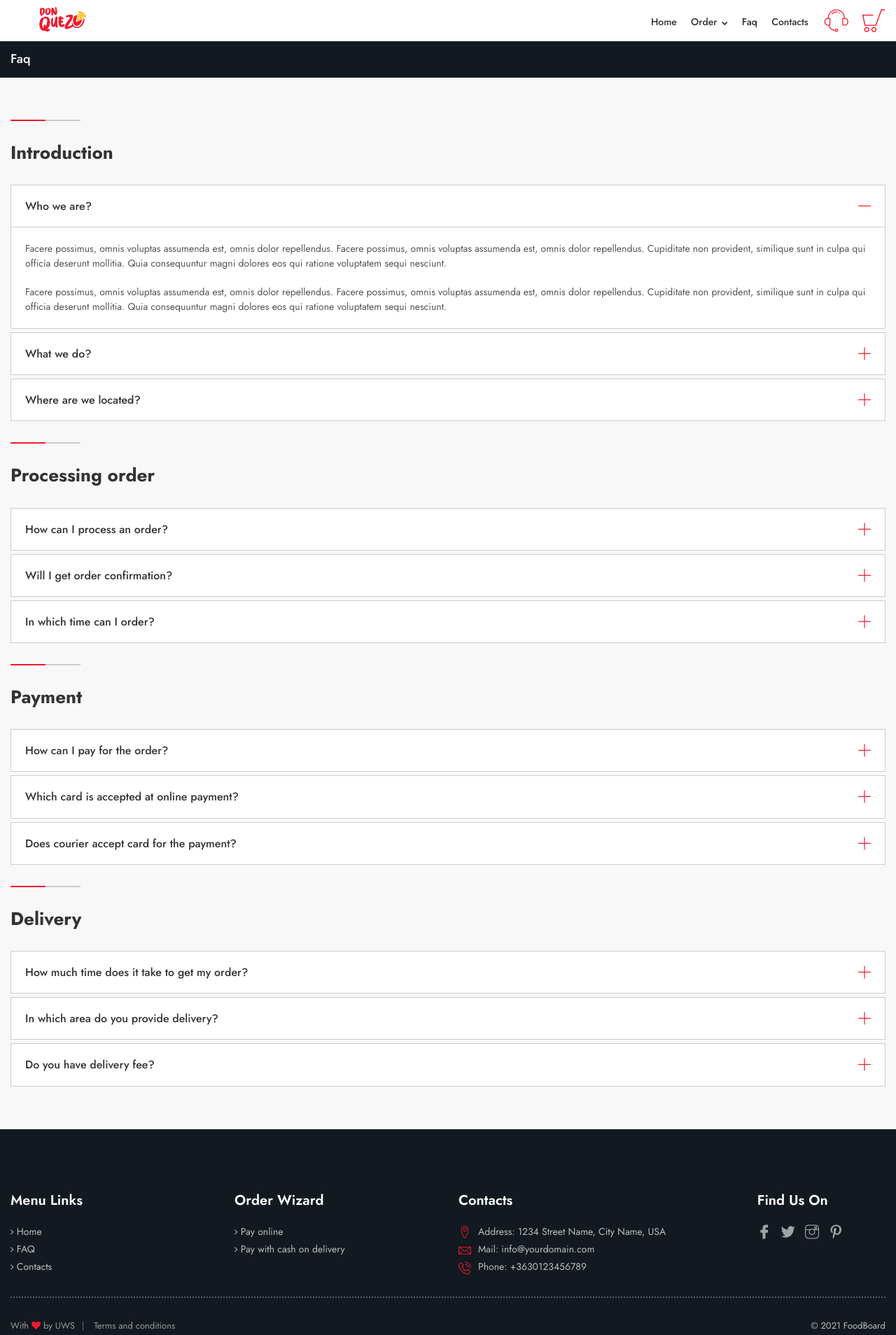
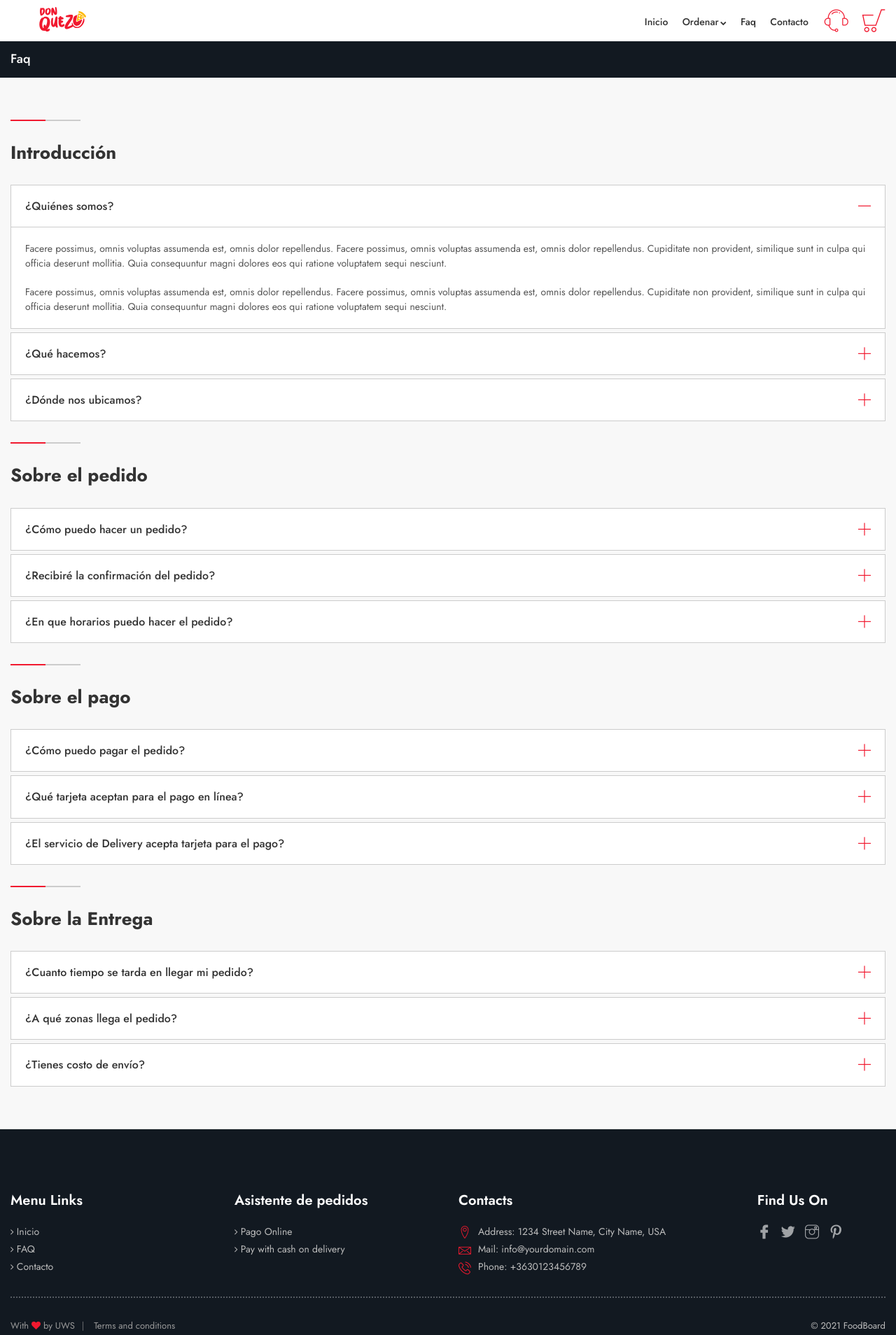
Before and after one commit to jeyripas/clientDQ, a plain HTML site: page faq.html in a window 1280 px wide. Shown: the whole page at 70% size. Drawn offline with Linux system fonts and the light colour scheme; files whose address does not match are found by name.

Commit message:
front faq

```diff
--- a/faq.html
+++ b/faq.html
@@ -1,13 +1,13 @@
 <!DOCTYPE html>
-<html lang="en">
+<html lang="es">
 
 <head>
 	<meta charset="utf-8">
 	<meta http-equiv="X-UA-Compatible" content="IE=edge">
 	<meta name="viewport" content="width=device-width, initial-scale=1, shrink-to-fit=no">
-	<meta name="description" content="Food order wizard with online payment">
-	<meta name="author" content="UWS">
-	<title>FoodBoard | Food delivery dashboard</title>
+	<meta name="description" content="Don Quezo Asistente de pedidos para pagos en línea.">
+	<meta name="Karma" content="Karma E-Commerce">
+	<title>Don Quezo | La Felicidad hecha pizza</title>
 
 	<!-- Favicon -->
 	<link href="img/favicon.png" rel="shortcut icon">
@@ -58,7 +58,7 @@
 				<div class="row">
 					<div class="col-lg-3 col-6">
 						<div id="logo">
-							<h1><a href="https://ultimatewebsolutions.net/foodboard/" title="FoodBoard">FoodBoard</a></h1>
+							<h1><a href="https://shop.donquezo.com/" title="FoodBoard">FoodBoard</a></h1>
 						</div>
 					</div>
 					<div class="col-lg-9 col-6">
@@ -69,28 +69,28 @@
 						<!-- Menu -->
 						<nav id="menu" class="main-menu">
 							<ul>
-								<li><span><a href="https://ultimatewebsolutions.net/foodboard/">Home</a></span></li>
+								<li><span><a href="https://shop.donquezo.com/">Inicio</a></span></li>
 								<li>
-									<span><a href="#">Order <i class="fa fa-chevron-down"></i></a></span>
+									<span><a href="#">Ordenar<i class="fa fa-chevron-down"></i></a></span>
 									<ul>
 										<li>
-											<span><a href="#">Pay online</a></span>
+											<span><a href="#">Pago Online</a></span>
 											<ul>
-												<li><a href="pay-with-card-online/">Demo 1 - Filtering</a></li>
-												<li><a href="pay-with-card-online/order-2.php">Demo 2 - Sticky navigation</a></li>
+												<li><a href="pay-with-card-online/">Filtering</a></li>
+												<li><a href="pay-with-card-online/order-2.php">Sticky navigation</a></li>
 											</ul>
 										</li>
 										<li>
-											<span><a href="#">Pay with cash</a></span>
+											<span><a href="#">Pago con efectivo</a></span>
 											<ul>
-												<li><a href="pay-with-cash-on-delivery/">Demo 1 - Filtering</a></li>
-												<li><a href="pay-with-cash-on-delivery/order-2.php">Demo 2 - Sticky navigation</a></li>
+												<li><a href="pay-with-cash-on-delivery/">Filtering</a></li>
+												<li><a href="pay-with-cash-on-delivery/order-2.php">Sticky navigation</a></li>
 											</ul>
 										</li>
 									</ul>
 								</li>
 								<li><span><a href="faq.html">Faq</a></span></li>
-								<li><span><a href="contacts.html">Contacts</a></span></li>
+								<li><span><a href="contacts.html">Contacto</a></span></li>
 							</ul>
 						</nav>
 						<!-- Menu End -->
@@ -119,14 +119,14 @@
 							<!-- Topic 1 -->
 							<div class="main-title">
 								<span><em></em></span>
-								<h2>Introduction</h2>
+								<h2>Introducción</h2>
 							</div>
 							<div role="tablist" class="faq-accordion" id="topic1">
 								<!-- Card 1 -->
 								<div class="card">
 									<div class="card-header" role="tab">
 										<h4 class="mb-0">
-											<a data-toggle="collapse" href="#subTopic1" aria-expanded="true"><i class="indicator icon icon-minus"></i>Who we are?</a>
+											<a data-toggle="collapse" href="#subTopic1" aria-expanded="true"><i class="indicator icon icon-minus"></i>¿Quiénes somos?</a>
 										</h4>
 									</div>
 									<div id="subTopic1" class="collapse show" role="tabpanel" data-parent="#topic1">
@@ -148,7 +148,7 @@
 								<div class="card">
 									<div class="card-header" role="tab">
 										<h4 class="mb-0">
-											<a class="collapsed" data-toggle="collapse" href="#subTopic2" aria-expanded="false"><i class="indicator icon icon-plus"></i>What we do?</a>
+											<a class="collapsed" data-toggle="collapse" href="#subTopic2" aria-expanded="false"><i class="indicator icon icon-plus"></i>¿Qué hacemos?</a>
 										</h4>
 									</div>
 									<div id="subTopic2" class="collapse" role="tabpanel" data-parent="#topic1">
@@ -170,7 +170,7 @@
 								<div class="card">
 									<div class="card-header" role="tab">
 										<h4 class="mb-0">
-											<a class="collapsed" data-toggle="collapse" href="#subTopic3" aria-expanded="false"><i class="indicator icon icon-plus"></i>Where are we located?</a>
+											<a class="collapsed" data-toggle="collapse" href="#subTopic3" aria-expanded="false"><i class="indicator icon icon-plus"></i>¿Dónde nos ubicamos?</a>
 										</h4>
 									</div>
 									<div id="subTopic3" class="collapse" role="tabpanel" data-parent="#topic1">
@@ -192,14 +192,14 @@
 							<!-- Topic 2 -->
 							<div class="main-title">
 								<span><em></em></span>
-								<h2>Processing order</h2>
+								<h2>Sobre el pedido</h2>
 							</div>
 							<div role="tablist" class="faq-accordion" id="topic2">
 								<!-- Card 4 -->
 								<div class="card">
 									<div class="card-header" role="tab">
 										<h4 class="mb-0">
-											<a data-toggle="collapse" href="#subTopic4" aria-expanded="true"><i class="indicator icon icon-plus"></i>How can I process an order?</a>
+											<a data-toggle="collapse" href="#subTopic4" aria-expanded="true"><i class="indicator icon icon-plus"></i>¿Cómo puedo hacer un pedido?</a>
 										</h4>
 									</div>
 									<div id="subTopic4" class="collapse" role="tabpanel" data-parent="#topic2">
@@ -221,7 +221,7 @@
 								<div class="card">
 									<div class="card-header" role="tab">
 										<h4 class="mb-0">
-											<a class="collapsed" data-toggle="collapse" href="#subTopic5" aria-expanded="false"><i class="indicator icon icon-plus"></i>Will I get order confirmation?</a>
+											<a class="collapsed" data-toggle="collapse" href="#subTopic5" aria-expanded="false"><i class="indicator icon icon-plus"></i>¿Recibiré la confirmación del pedido?</a>
 										</h4>
 									</div>
 									<div id="subTopic5" class="collapse" role="tabpanel" data-parent="#topic2">
@@ -243,7 +243,7 @@
 								<div class="card">
 									<div class="card-header" role="tab">
 										<h4 class="mb-0">
-											<a class="collapsed" data-toggle="collapse" href="#subTopic6" aria-expanded="false"><i class="indicator icon icon-plus"></i>In which time can I order?</a>
+											<a class="collapsed" data-toggle="collapse" href="#subTopic6" aria-expanded="false"><i class="indicator icon icon-plus"></i>¿En que horarios puedo hacer el pedido?</a>
 										</h4>
 									</div>
 									<div id="subTopic6" class="collapse" role="tabpanel" data-parent="#topic2">
@@ -265,14 +265,14 @@
 							<!-- Topic 3 -->
 							<div class="main-title">
 								<span><em></em></span>
-								<h2>Payment</h2>
+								<h2>Sobre el pago</h2>
 							</div>
 							<div role="tablist" class="faq-accordion" id="topic3">
 								<!-- Card 7 -->
 								<div class="card">
 									<div class="card-header" role="tab">
 										<h4 class="mb-0">
-											<a data-toggle="collapse" href="#subTopic7" aria-expanded="true"><i class="indicator icon icon-plus"></i>How can I pay for the order?</a>
+											<a data-toggle="collapse" href="#subTopic7" aria-expanded="true"><i class="indicator icon icon-plus"></i>¿Cómo puedo pagar el pedido?</a>
 										</h4>
 									</div>
 									<div id="subTopic7" class="collapse" role="tabpanel" data-parent="#topic3">
@@ -294,7 +294,7 @@
 								<div class="card">
 									<div class="card-header" role="tab">
 										<h4 class="mb-0">
-											<a class="collapsed" data-toggle="collapse" href="#subTopic8" aria-expanded="false"><i class="indicator icon icon-plus"></i>Which card is accepted at online payment?</a>
+											<a class="collapsed" data-toggle="collapse" href="#subTopic8" aria-expanded="false"><i class="indicator icon icon-plus"></i>¿Qué tarjeta aceptan para el pago en línea?</a>
 										</h4>
 									</div>
 									<div id="subTopic8" class="collapse" role="tabpanel" data-parent="#topic3">
@@ -316,7 +316,7 @@
 								<div class="card">
 									<div class="card-header" role="tab">
 										<h4 class="mb-0">
-											<a class="collapsed" data-toggle="collapse" href="#subTopic9" aria-expanded="false"><i class="indicator icon icon-plus"></i>Does courier accept card for the payment?</a>
+											<a class="collapsed" data-toggle="collapse" href="#subTopic9" aria-expanded="false"><i class="indicator icon icon-plus"></i>¿El servicio de Delivery acepta tarjeta para el pago?</a>
 										</h4>
 									</div>
 									<div id="subTopic9" class="collapse" role="tabpanel" data-parent="#topic3">
@@ -338,14 +338,14 @@
 							<!-- Topic 4 -->
 							<div class="main-title">
 								<span><em></em></span>
-								<h2>Delivery</h2>
+								<h2>Sobre la Entrega</h2>
 							</div>
 							<div role="tablist" class="faq-accordion" id="topic4">
 								<!-- Card 10 -->
 								<div class="card">
 									<div class="card-header" role="tab">
 										<h4 class="mb-0">
-											<a data-toggle="collapse" href="#subTopic10" aria-expanded="true"><i class="indicator icon icon-plus"></i>How much time does it take to get my order?</a>
+											<a data-toggle="collapse" href="#subTopic10" aria-expanded="true"><i class="indicator icon icon-plus"></i>¿Cuanto tiempo se tarda en llegar mi pedido?</a>
 										</h4>
 									</div>
 									<div id="subTopic10" class="collapse" role="tabpanel" data-parent="#topic4">
@@ -367,7 +367,7 @@
 								<div class="card">
 									<div class="card-header" role="tab">
 										<h4 class="mb-0">
-											<a class="collapsed" data-toggle="collapse" href="#subTopic11" aria-expanded="false"><i class="indicator icon icon-plus"></i>In which area do you provide delivery? </a>
+											<a class="collapsed" data-toggle="collapse" href="#subTopic11" aria-expanded="false"><i class="indicator icon icon-plus"></i>¿A qué zonas llega el pedido?</a>
 										</h4>
 									</div>
 									<div id="subTopic11" class="collapse" role="tabpanel" data-parent="#topic4">
@@ -389,7 +389,7 @@
 								<div class="card mb-0">
 									<div class="card-header" role="tab">
 										<h4 class="mb-0">
-											<a class="collapsed" data-toggle="collapse" href="#subTopic12" aria-expanded="false"><i class="indicator icon icon-plus"></i>Do you have delivery fee?</a>
+											<a class="collapsed" data-toggle="collapse" href="#subTopic12" aria-expanded="false"><i class="indicator icon icon-plus"></i>¿Tienes costo de envío?</a>
 										</h4>
 									</div>
 									<div id="subTopic12" class="collapse" role="tabpanel" data-parent="#topic4">
@@ -425,15 +425,15 @@
 					<div class="col-md-3">
 						<h5 class="footer-heading">Menu Links</h5>
 						<ul class="list-unstyled nav-links">
-							<li><i class="fa fa-angle-right"></i> <a href="https://ultimatewebsolutions.net/foodboard/" class="footer-link">Home</a></li>
+							<li><i class="fa fa-angle-right"></i> <a href="https://shop.donquezo.com/" class="footer-link">Inicio</a></li>
 							<li><i class="fa fa-angle-right"></i> <a href="faq.html" class="footer-link">FAQ</a></li>
-							<li><i class="fa fa-angle-right"></i> <a href="contacts.html" class="footer-link">Contacts</a></li>
+							<li><i class="fa fa-angle-right"></i> <a href="contacts.html" class="footer-link">Contacto</a></li>
 						</ul>
 					</div>
 					<div class="col-md-3">
-						<h5 class="footer-heading">Order Wizard</h5>
+						<h5 class="footer-heading">Asistente de pedidos</h5>
 						<ul class="list-unstyled nav-links">
-							<li><i class="fa fa-angle-right"></i> <a href="pay-with-card-online/" class="footer-link">Pay online</a></li>
+							<li><i class="fa fa-angle-right"></i> <a href="pay-with-card-online/" class="footer-link">Pago Online</a></li>
 							<li><i class="fa fa-angle-right"></i> <a href="pay-with-cash-on-delivery/" class="footer-link">Pay with cash on delivery</a></li>
 						</ul>
 					</div>
```
